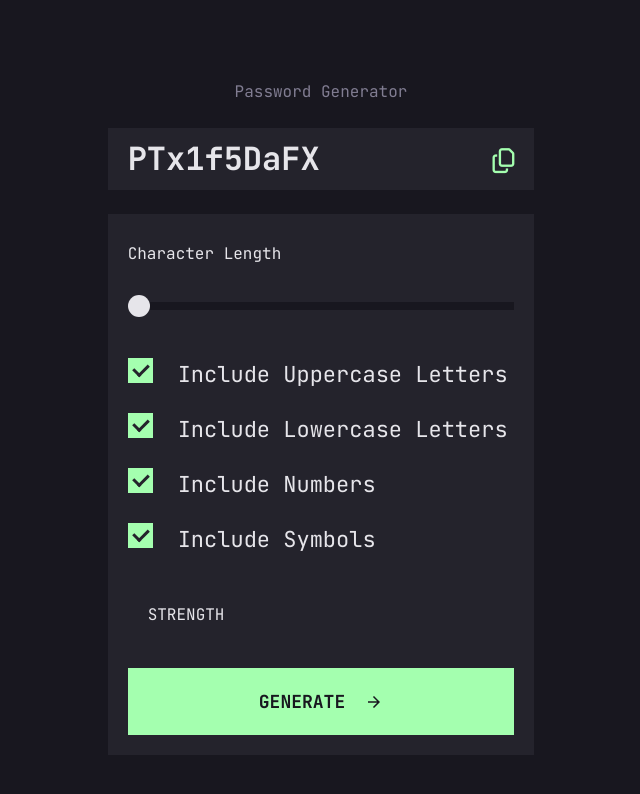
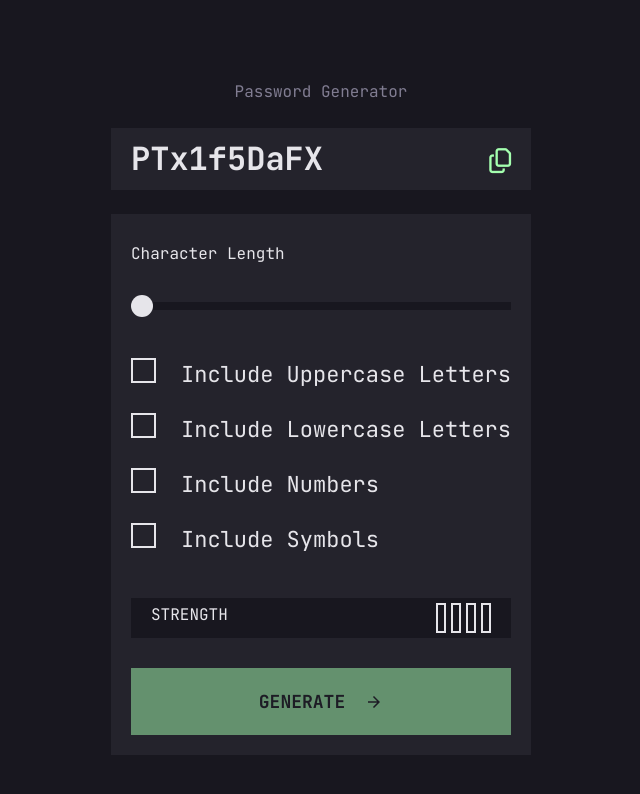
Before and after one commit to labihi/password-generator-web-app, an Angular app: page / in a window 1280 px wide. Shown: the top 794 px of the page, without its empty margins (319-959 px from the left). Built offline with nearby package versions, Linux system fonts and the light colour scheme.

Commit message:
feat: started working on the functionality

```diff
--- a/src/app/app.component.html
+++ b/src/app/app.component.html
@@ -1,3 +1,3 @@
 <div class="h-screen w-screen bg-very_dark_grey  flex items-center justify-center">
-  <app-global-container class="w-1/3 h-4/5"></app-global-container>
+  <app-global-container class="min-w-1/3 h-4/5"></app-global-container>
 </div>
--- a/src/app/components/global-container/global-container.component.html
+++ b/src/app/components/global-container/global-container.component.html
@@ -16,7 +16,7 @@
         <p
           id="password-length-value"
           class="text-neon_green_strong"
-        ></p>
+        >{{passwordLengthValueText}}</p>
       </div>
       <input
         type="range"
@@ -25,6 +25,7 @@
         value="0"
         class="slider"
         id="password-length-slider"
+        (change)="changePasswordLength($event)"
       />
     </div>
     <div class="checkboxes-container">
@@ -38,6 +39,7 @@
             id="uppercase"
             name="uppercase"
             value="UPPERCASE"
+            [ngModel]="uppercase"
           />
           <span class="checkmark"></span>
         </label>
@@ -52,6 +54,7 @@
             id="lowercase"
             name="lowercase"
             value="LOWERCASE"
+            [ngModel]="lowercase"
           />
           <span class="checkmark"></span>
         </label>
@@ -66,6 +69,7 @@
             id="numbers"
             name="numbers"
             value="NUMBERS"
+            [ngModel]="numbers"
           />
           <span class="checkmark"></span>
         </label>
@@ -80,6 +84,7 @@
             id="symbols"
             name="symbols"
             value="SYMBOLS"
+            [ngModel]="symbols"
           />
           <span class="checkmark"></span>
         </label>
@@ -88,12 +93,30 @@
     <div class="strength-container bg-very_dark_grey">
       <p>STRENGTH</p>
       <div class="bar-value-container">
-        <div id="bar-value" class="bar-value"></div>
+        <div id="bar-value" class="bar-value">{{textBarValue}}</div>
         <div class="strength-bar-container">
-          <div class="strength-bar strength-bar-empty"></div>
-          <div class="strength-bar strength-bar-empty"></div>
-          <div class="strength-bar strength-bar-empty"></div>
-          <div class="strength-bar strength-bar-empty"></div>
+          <div class="strength-bar strength-bar-empty"
+               [ngClass]="{
+                'bg-red': totalOptions == 1,
+                'bg-orange': totalOptions == 2,
+                'bg-yellow': totalOptions == 3,
+                'bg-green': totalOptions == 4
+          }"></div>
+          <div class="strength-bar strength-bar-empty"
+               [ngClass]="{
+                'bg-orange': totalOptions == 2,
+                'bg-yellow': totalOptions == 3,
+                'bg-green': totalOptions == 4
+          }"></div>
+          <div class="strength-bar strength-bar-empty"
+                [ngClass]="{
+                  'bg-yellow': totalOptions == 3,
+                  'bg-green': totalOptions == 4
+          }"></div>
+          <div class="strength-bar strength-bar-empty"
+                [ngClass]="{
+                  'bg-green': totalOptions == 4
+          }"></div>
         </div>
       </div>
     </div>
@@ -101,6 +124,9 @@
       <button
         class="generate-button font-body"
         id="generate-button"
+        (click)="generateAll()"
+        [ngClass]="{disabled: totalOptions == 0}"
+        [disabled]="shoudlDisableGenerateButton()"
       >
         GENERATE
         <svg
--- a/src/app/components/global-container/global-container.component.scss
+++ b/src/app/components/global-container/global-container.component.scss
@@ -72,7 +72,6 @@
 .strength-container {
   display: flex;
   justify-content: space-between;
-  background-color: var(--very-dark-grey);
   padding: 5px 20px;
 }
 
@@ -88,25 +87,25 @@
 }
 
 .bg-yellow {
-  background-color: var(--yellow-medium);
+  background-color: theme('colors.yellow_medium');
 }
 
 .bg-orange {
-  background-color: var(--orange-weak);
+  background-color: theme('colors.orange_weak');
 }
 
 .bg-red {
-  background-color: var(--red-too-weak);
+  background-color: theme('colors.red_too_weak')
 }
 
 .bg-green {
-  background-color: var(--neon-green-strong);
+  background-color: theme('colors.neon_green_strong');
 }
 
 .strength-bar-empty {
   box-sizing: border-box;
-  background-color: var(--very-dark-grey);
-  border: 2px solid var(--almost-white);
+  background-color: theme('colors.very_dark_grey');
+  border: 2px solid theme('colors.almost_white');
 }
 
 .bar-value-container {
@@ -141,7 +140,7 @@
 
 .generate-button:hover:enabled {
   box-sizing: border-box;
-  background-color: theme('colors.dark_grey');;
+  background-color: theme('colors.dark_grey');
   color: theme('colors.neon_green_strong');
   border: 2px solid theme('colors.neon_green_strong');
 }
--- a/src/app/components/global-container/global-container.component.ts
+++ b/src/app/components/global-container/global-container.component.ts
@@ -7,4 +7,114 @@ import { Component } from '@angular/core';
 })
 export class GlobalContainerComponent {
 
+  uppercase: string = '';
+  lowercase: string = '';
+  numbers: string = '';
+  symbols: string = '';
+
+  Allowed = {
+    Uppers: "QWERTYUIOPASDFGHJKLZXCVBNM",
+    Lowers: "qwertyuiopasdfghjklzxcvbnm",
+    Numbers: "1234567890",
+    Symbols: "!@#$%^&*",
+  };
+
+  textBarValue: string = '';
+  passwordLengthValueText: string = '';
+
+  totalOptions = 0;
+
+  generateAll() {
+
+    const options = {
+      uppercase: this.uppercase,
+      lowercase: this.lowercase,
+      numbers: this.numbers,
+      symbols: this.symbols,
+    };
+
+    this.generatePassword({ length, ...options });
+    this.generateSecurityBar(options, length);
+  }
+
+  private generatePassword(
+    options: {
+      uppercase: string;
+      lowercase: string;
+      length: number;
+      numbers: string;
+      symbols: string
+    }) {
+
+    let pwd = "";
+
+    for (let i = 0; i < options.length; i++) {
+      if (
+        options.lowercase &&
+        options.uppercase &&
+        options.numbers &&
+        options.symbols
+      )
+        pwd += this.getRandomCharFromString(Object.values(this.Allowed).join(""));
+      else {
+        // Destructure the Allowed object in order to get the allowed characters
+        const { Uppers, Lowers, Numbers, Symbols } = this.Allowed;
+        let allowedChars = "";
+        // Add the allowed characters to the allowedChars string
+        if (options.uppercase) allowedChars += Uppers;
+        if (options.lowercase) allowedChars += Lowers;
+        if (options.numbers) allowedChars += Numbers;
+        if (options.symbols) allowedChars += Symbols;
+        // Add a random character from the allowedChars string to the password
+        pwd += this.getRandomCharFromString(allowedChars);
+      }
+    }
+  }
+
+  private getRandomCharFromString(str: string) {
+    return str.charAt(Math.floor(Math.random() * str.length));;
+  }
+
+  private generateSecurityBar(
+    options: {
+      uppercase: string;
+      lowercase: string;
+      numbers: string;
+      symbols: string
+    }, length: number) {
+
+    this.totalOptions = 0;
+
+    //  Get the total number of enabled options
+    Object.keys(options).forEach((key) => {
+      if (options[key as keyof typeof options]) this.totalOptions++;
+    });
+
+    //  Add the style to the bar
+    switch (this.totalOptions) {
+      case 1:
+        this.textBarValue = 'TOO WEAK!';
+        break;
+      case 2:
+        this.textBarValue = 'WEAK';
+        break;
+      case 3:
+        this.textBarValue = 'MEDIUM';
+        break;
+      case 4:
+        this.textBarValue = 'STRONG';
+        break;
+      default:
+        this.textBarValue = 'TOO WEAK!';
+        break;
+    }
+  }
+
+  changePasswordLength($event: Event) {
+    this.passwordLengthValueText = ($event.target as HTMLInputElement).value;
+  }
+
+  shoudlDisableGenerateButton() {
+    return this.totalOptions === 0;
+  }
 }
```
Also changed, not shown: src/app/app.module.ts (+6 -4 lines).
